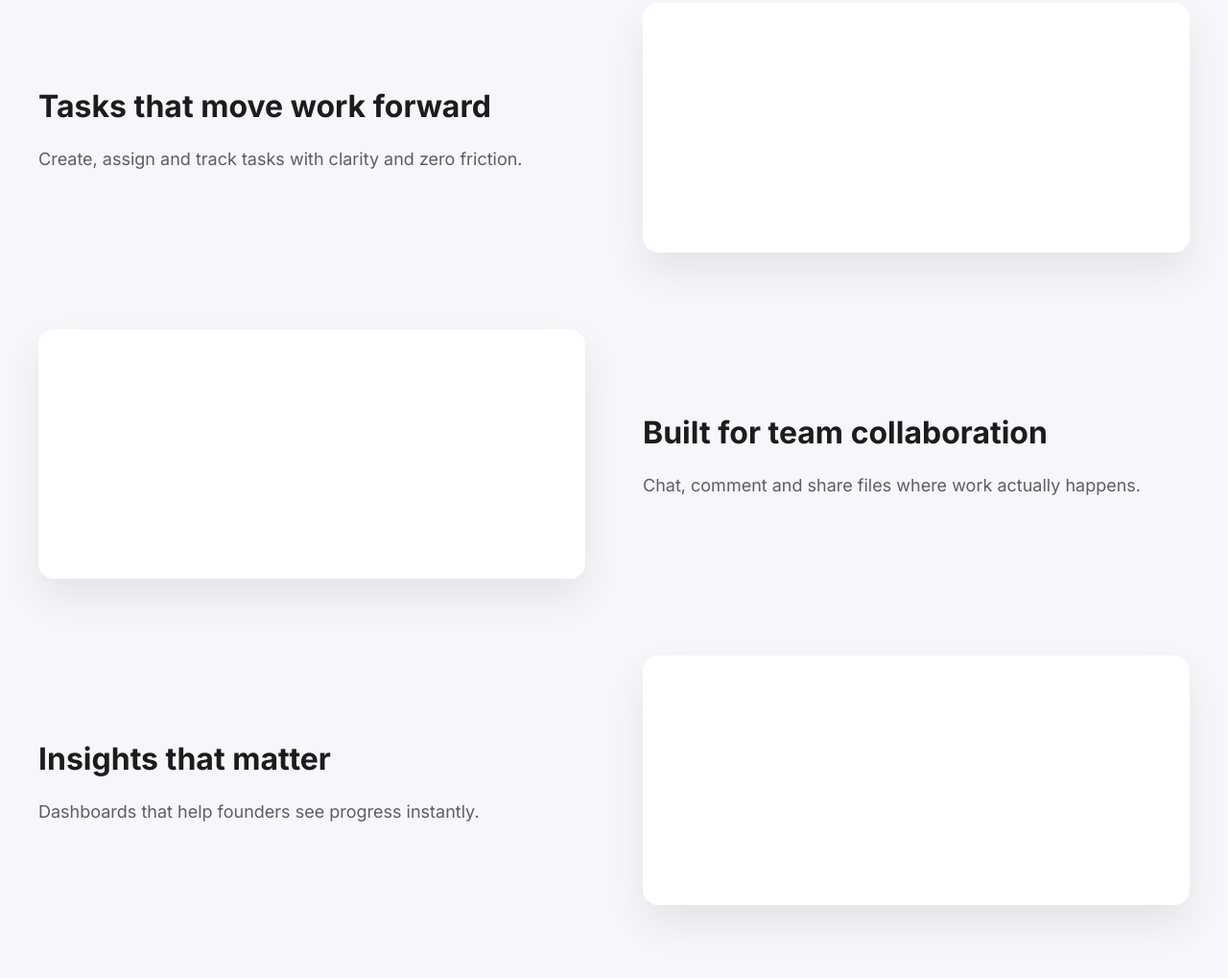
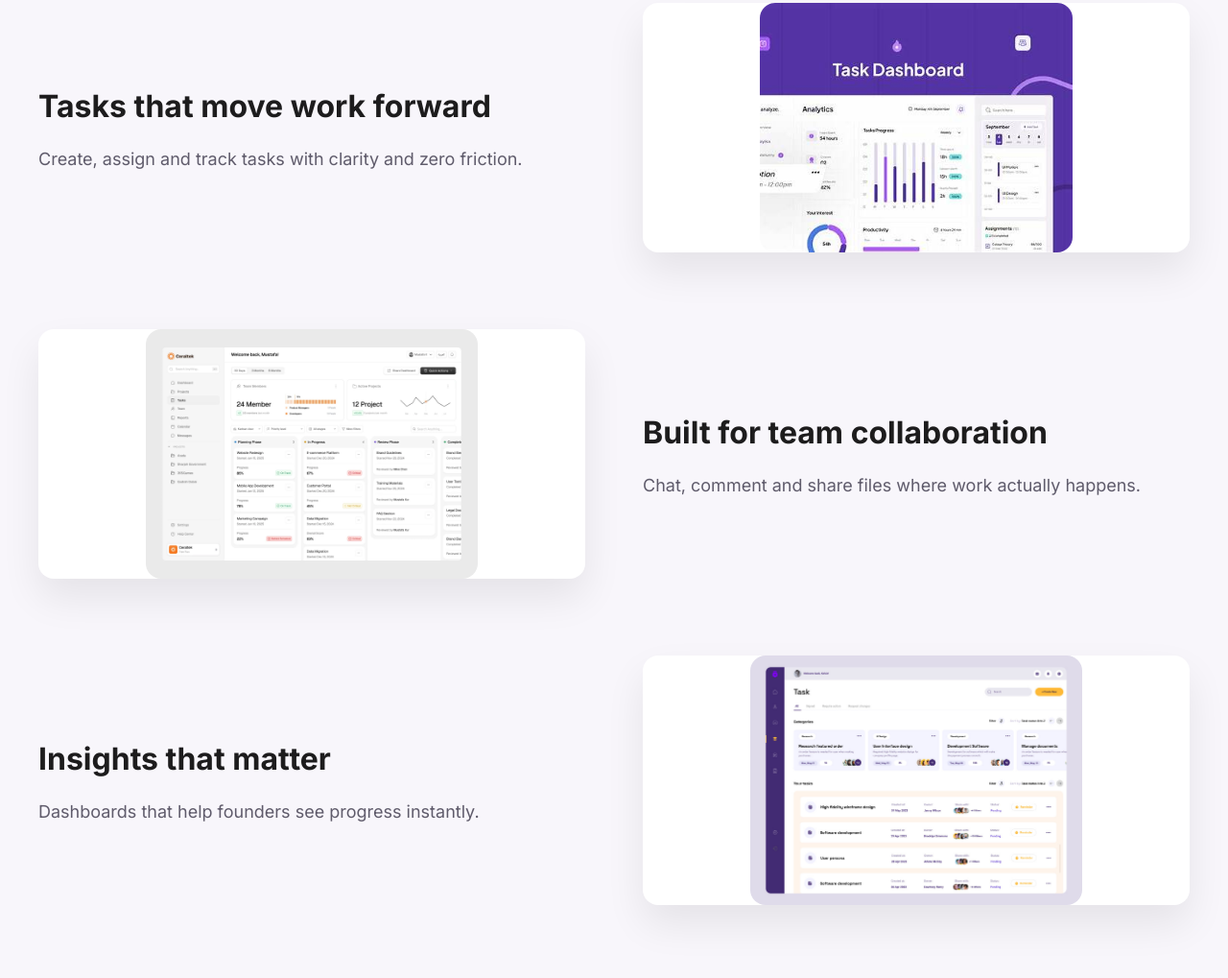
Before and after one commit to HBGaya/flow-stack-chatbot-demo, a plain HTML site: page index.html in a window 1280 px wide. Shown: the part 759-1778 px from the top of the page at 96% size. Drawn offline with Linux system fonts and the light colour scheme.

Commit message:
Images are added

```diff
--- a/index.html
+++ b/index.html
@@ -99,10 +99,22 @@ nav a {
 }
 .feature p { color:var(--text-muted); font-size:18px; }
 .mock {
-  background:white;
-  border-radius:16px;
-  height:260px;
-  box-shadow:0 20px 40px rgba(0,0,0,0.08);
+  background: white;
+  border-radius: 16px;
+  height: 260px;
+  box-shadow: 0 20px 40px rgba(0,0,0,0.08);
+
+  display: flex;
+  align-items: center;
+  justify-content: center;
+  overflow: hidden; /* crop overflowing parts if image is bigger */
+}
+
+.mock img {
+  max-width: 100%;
+  max-height: 100%;
+  object-fit: contain; /* ensures it scales nicely */
+  border-radius: 16px; /* optional, match the container */
 }
 
 /* PRICING */
@@ -189,7 +201,9 @@ footer {
       <h3>Tasks that move work forward</h3>
       <p>Create, assign and track tasks with clarity and zero friction.</p>
     </div>
-    <div class="mock"></div>
+    <div class="mock">
+      <img src="images/flow-stack1.jpg" alt="Task management illustration">
+    </div>
   </div>
 
   <div class="feature">
@@ -197,7 +211,9 @@ footer {
       <h3>Built for team collaboration</h3>
       <p>Chat, comment and share files where work actually happens.</p>
     </div>
-    <div class="mock"></div>
+    <div class="mock">
+      <img src="images/flow-stack2.jpg" alt="Team collaboration illustration">
+    </div>
   </div>
 
   <div class="feature">
@@ -205,7 +221,9 @@ footer {
       <h3>Insights that matter</h3>
       <p>Dashboards that help founders see progress instantly.</p>
     </div>
-    <div class="mock"></div>
+    <div class="mock">
+      <img src="images/flow-stack3.jpg" alt="Insights dashboard illustration">
+    </div>
   </div>
 </section>
 
```
Also changed, not shown: images/flow-stack1.jpg (added), images/flow-stack2.jpg (added), images/flow-stack3.jpg (added).
